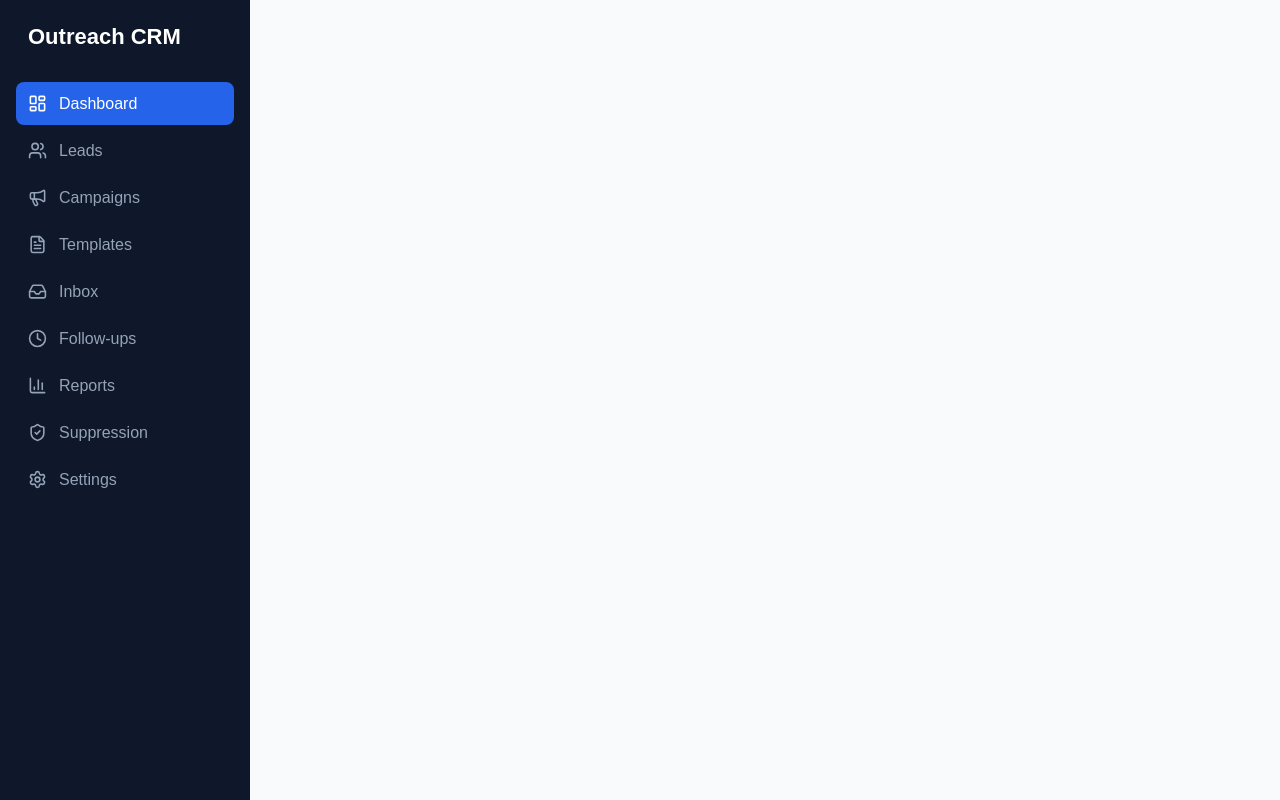
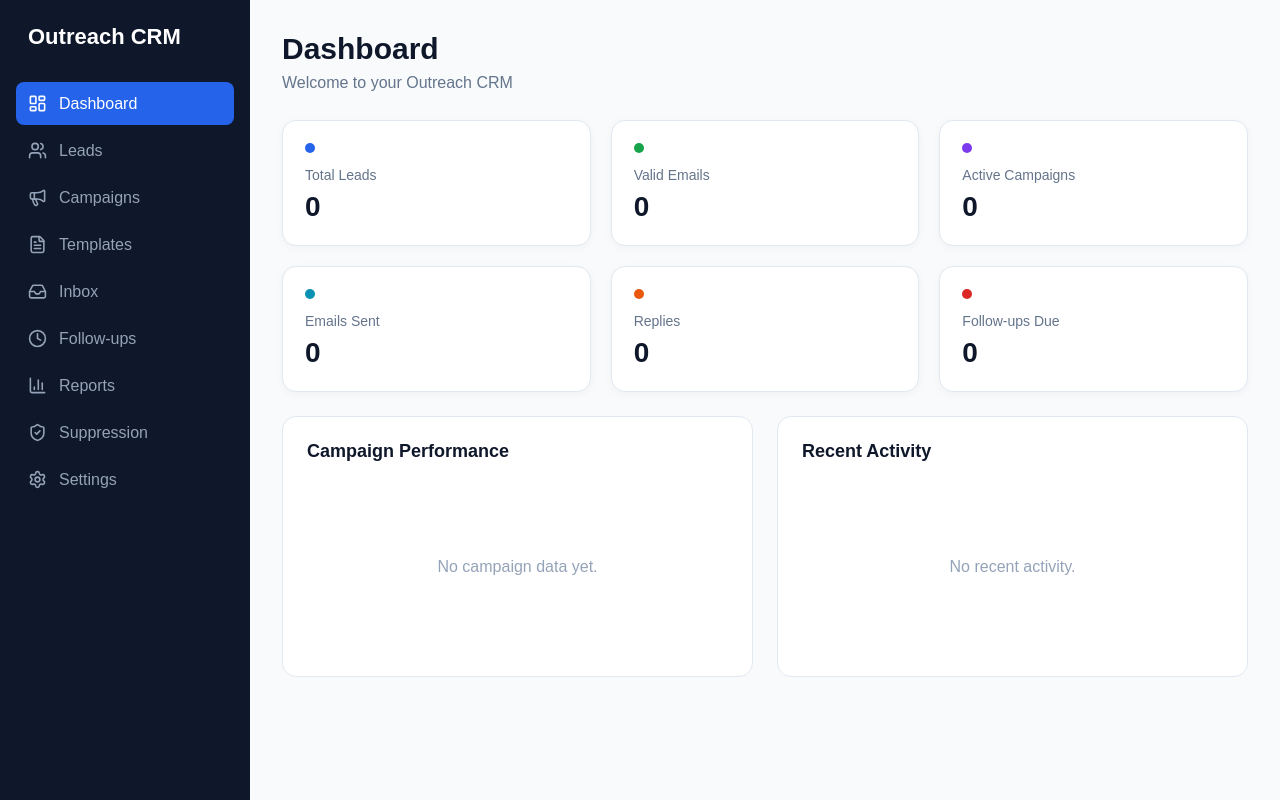
Before and after one commit to alarichealthservices-001/Outreach-CRM-, a Next.js app: page / in a window 1280 px wide. Shown: the top 800 px of the page. Built offline with nearby package versions, Linux system fonts and the light colour scheme.

Commit message:
Update globals.css

```diff
--- a/app/globals.css
+++ b/app/globals.css
@@ -34,3 +34,115 @@ textarea {
 button {
   cursor: pointer;
 }
+
+.dashboard {
+  display: flex;
+  min-height: 100vh;
+}
+
+.main-content {
+  flex: 1;
+  min-width: 0;
+}
+
+.content-wrapper {
+  padding: 32px;
+  max-width: 1600px;
+  margin: 0 auto;
+}
+
+.page-header {
+  margin-bottom: 28px;
+}
+
+.page-header h1 {
+  margin: 0;
+  font-size: 30px;
+  font-weight: 700;
+}
+
+.page-header p {
+  margin: 8px 0 0;
+  color: #64748b;
+}
+
+.stats-grid {
+  display: grid;
+  grid-template-columns: repeat(3, 1fr);
+  gap: 20px;
+  margin-bottom: 24px;
+}
+
+.stat-card {
+  background: white;
+  border: 1px solid #e2e8f0;
+  border-radius: 14px;
+  padding: 22px;
+  box-shadow: 0 2px 8px rgba(15, 23, 42, 0.04);
+}
+
+.stat-dot {
+  width: 10px;
+  height: 10px;
+  border-radius: 50%;
+  margin-bottom: 14px;
+}
+
+.stat-card p {
+  margin: 0;
+  color: #64748b;
+  font-size: 14px;
+}
+
+.stat-card h2 {
+  margin: 8px 0 0;
+  font-size: 28px;
+}
+
+.content-grid {
+  display: grid;
+  grid-template-columns: 1fr 1fr;
+  gap: 24px;
+}
+
+.panel {
+  background: white;
+  border: 1px solid #e2e8f0;
+  border-radius: 14px;
+  padding: 24px;
+  min-height: 260px;
+}
+
+.panel h2 {
+  margin: 0 0 20px;
+  font-size: 18px;
+}
+
+.empty-state {
+  display: flex;
+  align-items: center;
+  justify-content: center;
+  min-height: 170px;
+  color: #94a3b8;
+  text-align: center;
+}
+
+@media (max-width: 900px) {
+  .content-wrapper {
+    padding: 20px;
+  }
+
+  .stats-grid {
+    grid-template-columns: repeat(2, 1fr);
+  }
+
+  .content-grid {
+    grid-template-columns: 1fr;
+  }
+}
+
+@media (max-width: 600px) {
+  .stats-grid {
+    grid-template-columns: 1fr;
+  }
+}
```
